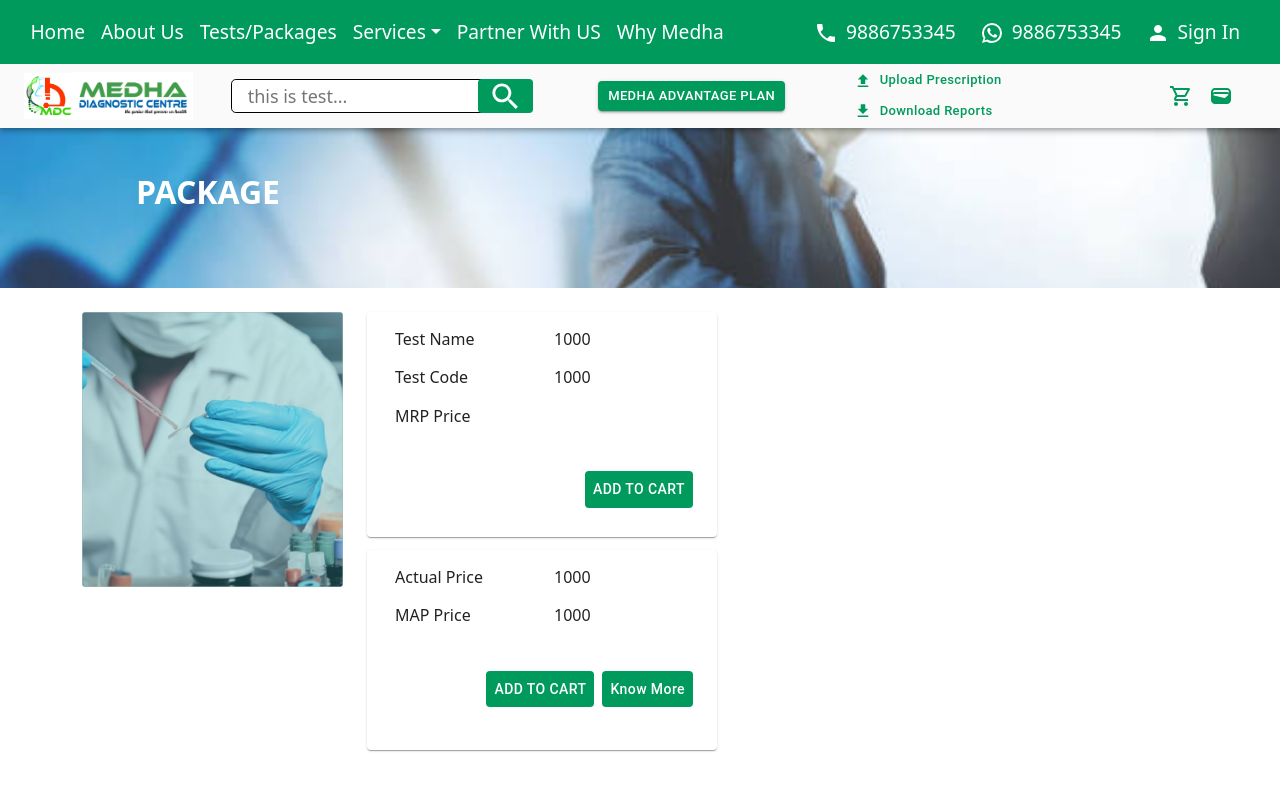
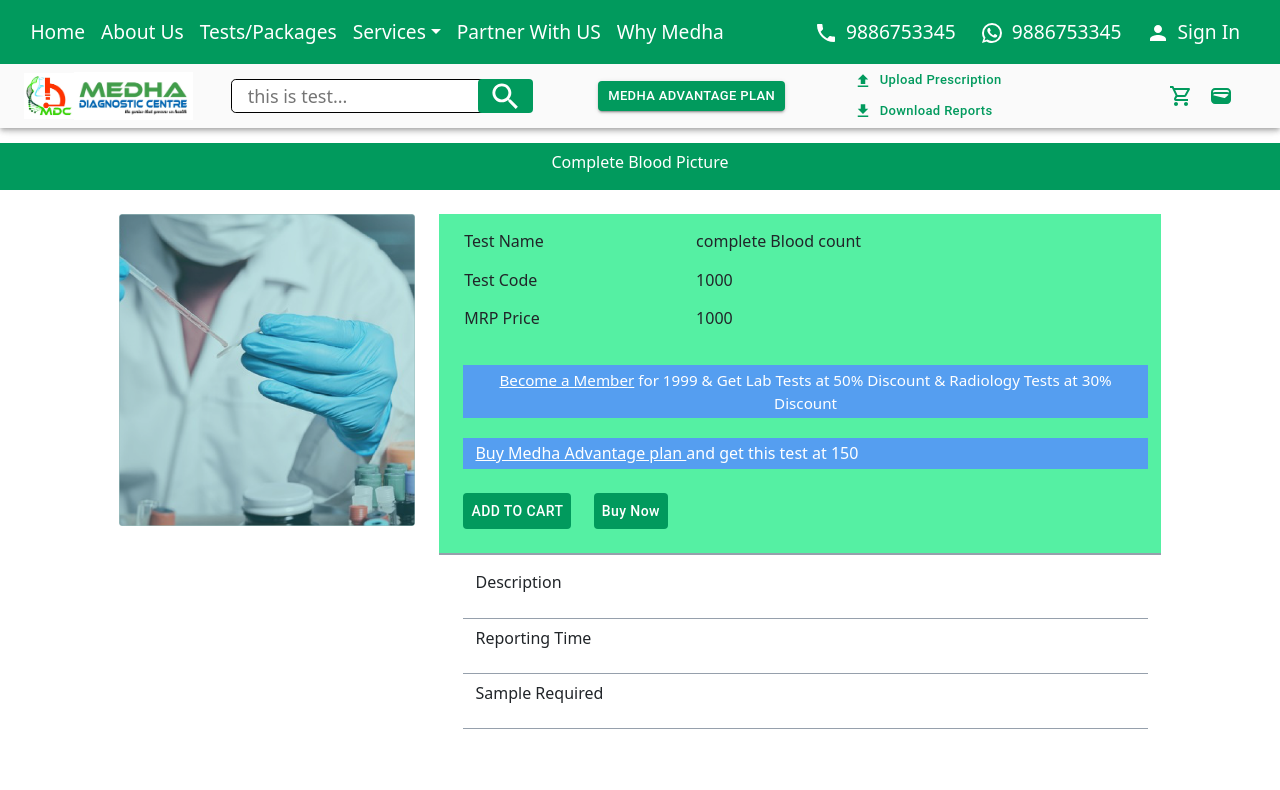
Before and after one commit to puskarthakur/medha-diagnostic-centre, a React (Create React App) app: page /details in a window 1280 px wide. Shown: the top 790 px of the page. Built offline with nearby package versions, Linux system fonts and the light colour scheme.

Commit message:
updated changes

```diff
--- a/src/components/plan/Plancard.css
+++ b/src/components/plan/Plancard.css
@@ -3,3 +3,7 @@
     text-transform: uppercase !important;
     font-weight: 750 !important;
 }
+.box:hover{
+
+        background-color: #019a5d;
+}
--- a/src/components/plan/Plancard.js
+++ b/src/components/plan/Plancard.js
@@ -17,7 +17,7 @@
   const navigate = useNavigate()
     return (
         <div style={{marginLeft: '10px'}} >
- <Card sx={{ minWidth: 230}}>
+ <Card sx={{ minWidth: 250}} className="box">
         <CardContent >
         <Typography gutterBottom variant="h5"  component="div">
         {props.title}
@@ -25,13 +25,14 @@
         <Typography variant="subtitle2"  >
         {props.content}
         </Typography>
-        <Typography variant="subtitle2"  >
+        <Typography variant="subtitle2"  className="price" >
         {props.price}
         </Typography>
       </CardContent>
       <CardActions>
       <Button size="small"  onClick={() => dispatch(addorder(props.title, props.title, 1))} variant="contained"  className='button plan-btn'  startIcon={<ShoppingCartOutlinedIcon />}>Add to Cart</Button>
         <Button size="small" onClick={()=>navigate('/details')} variant="contained"  className='button plan-btn' >Learn More</Button>
+
       </CardActions>
     </Card>
         </div>
--- a/src/components/test/Test.css
+++ b/src/components/test/Test.css
@@ -13,10 +13,7 @@
 .box ul {
     list-style-type: none;
 }
-.test-container{
-    margin-top: 1rem;
-    border-top: 1px solid #c6c6c6;
-}
+
 .tests .search {
 
 
@@ -28,3 +25,103 @@
 .search input {
     width:40%
 }
+
+.heading {
+    background-color: #019a5d;
+    text-align: center;
+    color: white;
+}
+
+
+
+.form{
+    position: relative;
+}
+
+.form .fa-search{
+
+    position: absolute;
+    left: 1.2rem;
+    top: 0.5rem;
+    font-size: 1.2rem;
+
+}
+.btn-font {
+    font-size: 1rem !important;
+    position: relative;
+}
+
+.filter-page{
+    position: absolute;
+}
+
+.arrow{
+    position: absolute;
+}
+.arrow-inner {
+    border-style: solid;
+    _border-style: dashed;
+    border-width: 9px;
+    border-color: transparent;
+    border-top-width: 0;
+    border-bottom: 9px solid #fff;
+    width: 0;
+    height: 0;
+    font-size: 0;
+    line-height: 0;
+    position: absolute;
+    top: -45px;
+    left: 1080px;
+    background-color: #019a5d;
+}
+
+.form-input{
+
+    height: 45px;
+    text-indent: 33px;
+    border-radius: 10px;
+    border: 2px solid gray;
+
+}
+
+.form-input:focus{
+
+    box-shadow: none !important;
+
+}
+.test.plan-info{
+    background: aliceblue;
+
+}
+.test.plan{
+    margin-left: 0.2rem !important;
+}
+.link{
+    color:white;
+}
+.filter-text{
+    border: 1px solid grey;
+   margin-right: 0.3rem;
+    padding: 0.3rem 0.3rem;
+    border-radius: 2px;
+   width:25%;
+   font-size: 0.8rem;
+   display: flex;
+   flex-direction: row;
+   justify-content: center;
+}
+.filter-container{
+    background: #fff;
+    box-sizing: border-box;
+    padding: 14px;
+    margin: 0;
+    box-shadow: 0 2px 4px 0 rgba(0,0,0,.13);
+
+}
+
+.filter-box{
+
+display: flex;
+flex-direction: row;
+align-content: center;
+}
--- a/src/components/test/Tests.js
+++ b/src/components/test/Tests.js
@@ -2,95 +2,201 @@
 import './Test.css'
 import Button from '@mui/material/Button';
 import Plancard from '../plan/Plancard'
-import Banner from '../banner/Banner';
-import bannerImage from '../../images/bannerImage.jpg';
+import { FontAwesomeIcon } from '@fortawesome/react-fontawesome';
+import { faMagnifyingGlass } from '@fortawesome/free-solid-svg-icons';
+import { useState } from "react";
+// import Plancard from '../plan/Plancard'
+// import Banner from '../banner/Banner';
+// import bannerImage from '../../images/bannerImage.jpg';
 
 export default function Tests() {
+    const [isHovering, setIsHovering] = useState(true);
+    const handleMouseOver = () => {
+        setIsHovering(true);
+      };
 
+      const handleMouseOut = () => {
+        setIsHovering(false);
+      };
     return (
-        <div>
-            <div>
-            <Banner
-            icon={false} // Pass true or false to display or hide the arrow icon
-            text="PACKAGE" // The text to be displayed in the banner
-            imageUrl={bannerImage} // The URL of the banner image
-            imageHeight="8rem" // The height of the banner image
-          />
+        <div style={{ marginTop: '143px' }} className="test">
+
+            <div className="heading">
+                <h6>Tests/Packages - Medha Diagnostic Center</h6>
             </div>
 
-                <div className="container py-4">
-                    <div className="row">
-                        <div className="col-md-2">
-                        <div className="filter">
-                        <div className="total">
-                            <h6>Total Tests</h6>
-                            <span>3255</span>
+            <div class="container pt-4">
+                <div class="row height d-flex align-items-center ">
+                    <div class="col-11">
+                        <div class="form">
+                            <i className="fa-search">
+                                <FontAwesomeIcon icon={faMagnifyingGlass} />
+                            </i>
+                            <input type="text" class="form-control form-input" placeholder="Tests/Packages"></input>
                         </div>
-                        <div className="total">
-                            <h6>Filters</h6>
-                        <Button>Clear All</Button>
                     </div>
-<div className="box">
-    <div>
-        <h6>Test type</h6>
-        <ul>
-            <li>
-            <input type="checkbox" id="vehicle1" name="vehicle1" value="Bike"/>
-             <label for="vehicle1" className="px-3">Single Test</label>
-            </li>
-            <li>
-            <input type="checkbox" id="vehicle1" name="vehicle1" value="Bike"/>
-             <label for="vehicle1" className="px-3">Test Package</label>
-            </li>
-        </ul>
+                    <div class="col-1"   onMouseOver={handleMouseOver}
+          onMouseOut={handleMouseOut}>
+                        <Button className="button px-4  btn-font">Filter</Button>
                     </div>
-    <div>
-        <h6>Visit type</h6>
-        <ul>
-            <li>
-            <input type="checkbox" id="vehicle1" name="vehicle1" value="Bike"/>
-             <label for="vehicle1" className="px-3">Home Test</label>
-            </li>
-            <li>
-            <input type="checkbox" id="vehicle1" name="vehicle1" value="Bike"/>
-             <label for="vehicle1" className="px-3">Center Package</label>
-            </li>
-        </ul>
                 </div>
-    <div>
-        <h6>Service type</h6>
-        <ul>
-            <li>
-            <input type="checkbox" id="vehicle1" name="vehicle1" value="Bike"/>
-             <label for="vehicle1" className="px-3">Pathology</label>
-            </li>
-            <li>
-            <input type="checkbox" id="vehicle1" name="vehicle1" value="Bike"/>
-             <label for="vehicle1" className="px-3">Radiology</label>
-            </li>
-            <li>
-            <input type="checkbox" id="vehicle1" name="vehicle1" value="Bike"/>
-             <label for="vehicle1" className="px-3">Cardiology</label>
-            </li>
-        </ul>
+
+                {isHovering && (
+          <div className="pb-4">
+            <div className="px-2 py-2 filter-container">
+        <div className="filter-box py-2">
+        <div className="filter-text">
+            Tests
+            </div>
+            <div className="filter-text">
+            Packages
+            </div>
+            <div className="filter-text">
+            Male
+            </div>
+            <div className="filter-text">
+            Female
+            </div>
+            <div className="filter-text">
+            Home Visit
+            </div>
+            <div className="filter-text">
+            Center Visit
+            </div>
+            <div className="filter-text   ">
+            All
+            </div>
+        </div>
+        <div className="filter-box py-2">
+        <div className="filter-text">
+            Lab
+            </div>
+            <div className="filter-text">
+            Biochemistry
+            </div>
+            <div className="filter-text">
+            Clinical Pathology
+            </div>
+            <div className="filter-text">
+            Haematology
+            </div>
+            <div className="filter-text">
+          Histo & Cyto pathology
+            </div>
+            <div className="filter-text">
+           Microbiology
+            </div>
+            <div className="filter-text">
+            Molecular Biology
+            </div>
+        </div>
+        <div className="filter-box py-2">
+        <div className="filter-text">
+            Radiology
+            </div>
+            <div className="filter-text">
+            MRI
+            </div>
+            <div className="filter-text">
+            CT Scan
+            </div>
+            <div className="filter-text">
+            Ultrasound
+            </div>
+            <div className="filter-text">
+           X-Ray
+            </div>
+            <div className="filter-text">
+            Mammogram
+            </div>
+            <div className="filter-text">
+            cardiology
+            </div>
+        </div>
+        <div className="filter-box py-2">
+        <div className="filter-text">
+            Bones & Joints
+            </div>
+            <div className="filter-text">
+            Brain
+            </div>
+            <div className="filter-text">
+            Kidney
+            </div>
+            <div className="filter-text">
+            Liver
+            </div>
+            <div className="filter-text">
+           Lungs
+            </div>
+            <div className="filter-text">
+         Stomach
+            </div>
+            <div className="filter-text">
+           Others
+            </div>
+        </div>
+        <div className="filter-box py-2">
+        <div className="filter-text">
+            Diabetic
+            </div>
+            <div className="filter-text">
+            Thyroid
+            </div>
+            <div className="filter-text">
+            Tuberculosis
+            </div>
+            <div className="filter-text">
+            Cancer
+            </div>
+            <div className="filter-text">
+        Wellness
+            </div>
+            <div className="filter-text">
+          Hormones
+            </div>
+            <div className="filter-text">
+            covid
+            </div>
+        </div>
+        <div className="filter-box py-2">
+        <div className="filter-text">
+            Infertility
+            </div>
+            <div className="filter-text">
+            Pregnancy
+            </div>
+            <div className="filter-text">
+            Urinary
+            </div>
+            <div className="filter-text">
+            Fever
+            </div>
+            <div className="filter-text">
+         Allergy
+            </div>
+            <div className="filter-text">
+            Immunity
+            </div>
+            <div className="filter-text">
+            Reset
+            </div>
         </div>
 
 
           </div>
           </div>
+        )}
+
+
+                <div className="row plan">
+            <div className="col-12 plan-info">
+            <p className="mt-2 mb-2"><a className="link" href="/advantage">Become a Member</a> for 1999 & Get Lab Tests at 50% Discount & Radiology Tests at 30% Discount</p>
             </div>
 
-                  <div className="col-md-10">
-                  <div className="tests">
-
-
-                      <div className="search" >
-                         <input type="text"></input>
         </div>
 
 
-
-                   <div className="test-container">
         <div className="row">
                       <div className="col-6 col-sm-4 col-md-6 col-lg-4 col-xl-3">
                       <Plancard title="Proself" content="A basic helath chekup package
@@ -108,6 +214,7 @@
                       <Plancard title="Proself" content="A basic helath chekup package
                       ideal for those" price="1000" />
                       </div>
+
                    </div>
                    <div className="row">
                       <div className="col-6 col-sm-4 col-md-6 col-lg-4 col-xl-3">
@@ -126,6 +233,7 @@
                       <Plancard title="Proself" content="A basic helath chekup package
                       ideal for those" price="1000" />
                       </div>
+
                    </div>
                    <div className="row">
                       <div className="col-6 col-sm-4 col-md-6 col-lg-4 col-xl-3">
@@ -144,6 +252,7 @@
                       <Plancard title="Proself" content="A basic helath chekup package
                       ideal for those" price="1000" />
                       </div>
+
                    </div>
                    <div className="row">
                       <div className="col-6 col-sm-4 col-md-6 col-lg-4 col-xl-3">
@@ -162,18 +271,14 @@
                       <Plancard title="Proself" content="A basic helath chekup package
                       ideal for those" price="1000" />
                       </div>
-                   </div>
-                   </div>
-
 
                    </div>
             </div>
 
 
                    </div>
-                </div>
 
-            </div>
+
 
     )
 
--- a/src/components/testdetails/Testdetails.css
+++ b/src/components/testdetails/Testdetails.css
@@ -1,3 +1,46 @@
 .test-card {
     margin-bottom: 0.8rem !important;
 }
+
+
+.heading {
+    background-color: #019a5d;
+    text-align: center;
+    color: white;
+}
+.details-container{
+    background-color: #55F0A3;
+    border-bottom: 2px solid #96A0AC;
+
+}
+
+.plan-info{
+    background: #559EF0;
+    color: white;
+
+}
+.plan{
+    margin-left: 0.2rem !important;
+}
+.member {
+    font-size: 0.95rem;
+    text-align: center;
+}
+.space{
+    margin-right: 1.4rem !important;
+}
+.px{
+ padding-left: 1.6rem !important;
+ padding-right: 1.6rem !important;
+}
+
+.px-plan{
+    padding-left: 2.3rem !important;
+    padding-right: 1.6rem !important;
+}
+.details{
+    border-bottom: 1.5px solid #96A0AC; ;
+}
+.link{
+    color:white;
+}
--- a/src/components/testdetails/Testdetails.js
+++ b/src/components/testdetails/Testdetails.js
@@ -1,91 +1,76 @@
 import React from "react";
 import pathology from '../../images/pathology.png'
-import Card from '@mui/material/Card';
-import CardContent from '@mui/material/CardContent';
+// import Card from '@mui/material/Card';
+// import CardContent from '@mui/material/CardContent';
 import Button from '@mui/material/Button';
-import CardActions from '@mui/material/CardActions';
+// import CardActions from '@mui/material/CardActions';
 import './Testdetails.css'
-import Banner from '../banner/Banner';
-import bannerImage from '../../images/bannerImage.jpg';
+// import Banner from '../banner/Banner';
+// import bannerImage from '../../images/bannerImage.jpg';
 
 
 export default function Testdetails() {
     return (
-        <div>
-        <div>
-        <Banner
-        icon={false} // Pass true or false to display or hide the arrow icon
-        text="PACKAGE" // The text to be displayed in the banner
-        imageUrl={bannerImage} // The URL of the banner image
-        imageHeight="8rem" // The height of the banner image
-      />
-        </div>
-
-            <div className="container py-4">
-               <div className="row">
-            <div className="col-md-3">
-                <div>
-                    <img src={pathology} alt="patho" width="100%" height="100%"></img>
-                </div>
+        <div style={{ marginTop: '143px' }}>
+            <div className="heading">
+                <h6>Complete Blood Picture  </h6>
             </div>
-            <div className="col-md-9">
-
-
-            <Card sx={{ maxWidth: 350 , maxHeight: 225 }} className="test-card" >
-                    <CardContent>
-                        <div className="container">
-                            <div className="row">
-                                <div className="col-md-6">
+            <div className="container-fluid py-4">
+                <div className="row">
+                    <div className="col-3">
+                        <div>
+                            <img src={pathology} alt="patho" width="100%" height="100%"></img>
+                        </div>
+                    </div>
+                    <div className="col-7">
+                        <div className="details-container">
+                            <div className="row pt-3 px">
+                                <div className="col-4">
                                     <p >Test Name</p>
                                     <p>Test Code</p>
                                     <p>MRP Price</p>
                                 </div>
-                                <div className="col-md-6">
+                                <div className="col-8">
+                                    <p >complete Blood count</p>
                                     <p >1000</p>
                                     <p >1000</p>
                                 </div>
-
+                            </div>
+                            <div className="row px-plan">
+                                <div className="col-12 py-1 plan-info">
+                                    <p className="mt-0 mb-0 member"><a  className="link" href="/plan">Become a Member</a> for 1999 & Get Lab Tests at 50% Discount & Radiology Tests at 30% Discount</p>
+                                </div>
+                            </div>
+                            <div className="row px-plan">
+                                <div className="col-12 py-1 plan-info">
+                                    <p className="mt-0 mb-0"><a  className="link" href="/plan">Buy Medha Advantage plan  </a>and get this test at 150</p>
+                                </div>
+                            </div>
+                            <div className="row">
+                                <div className="col-12 px-plan py-1">
+                                    <Button className="button space">ADD TO CART</Button>
+                                    <Button className="button space">Buy Now</Button>
+                                </div>
                             </div>
                         </div>
-                                <CardActions sx={{ justifyContent: 'end', paddingRight: '1.2 rem', paddingBottom: '1.2rem' }}>
-                        <Button className="button">ADD TO CART</Button>
-                    </CardActions>
-
-                    </CardContent>
+                        <div className="row px-plan py-2">
+                        <div className="col-12 details py-2">
+                                 <p>Description</p>
+                                </div>
+                                <div className="col-12 py-2 details">
+                                 <p>Reporting Time</p>
+                                </div>
+                                <div className="col-12 py-2 details">
+                                 <p>Sample Required</p>
+                                </div>
 
 
+                        </div>
+                    </div>
 
-                </Card>
-                <Card sx={{ maxWidth: 350 , maxHeight: 225 }} className="test-card" >
-                    <CardContent>
-                        <div className="container">
-                            <div className="row">
-                                <div className="col-md-6">
-                                    <p >Actual Price</p>
-                                    <p>MAP Price</p>
-                                </div>
-                                <div className="col-md-6">
-                                    <p >1000</p>
-                                    <p >1000</p>
-                                </div>
-
-                            </div>
-                        </div>
-                                <CardActions sx={{ justifyContent: 'end', paddingRight: '1.2 rem', paddingBottom: '1.2rem' }}>
-                        <Button className="button">ADD TO CART</Button>
-                        <Button className="button">Know More</Button>
-                    </CardActions>
-
-                    </CardContent>
-
-
-
-                </Card>
+                </div>
 
             </div>
-        </div>
-            </div>
-
         </div>
 
 
```
Lines whose indentation alone changed are shown as unchanged.
